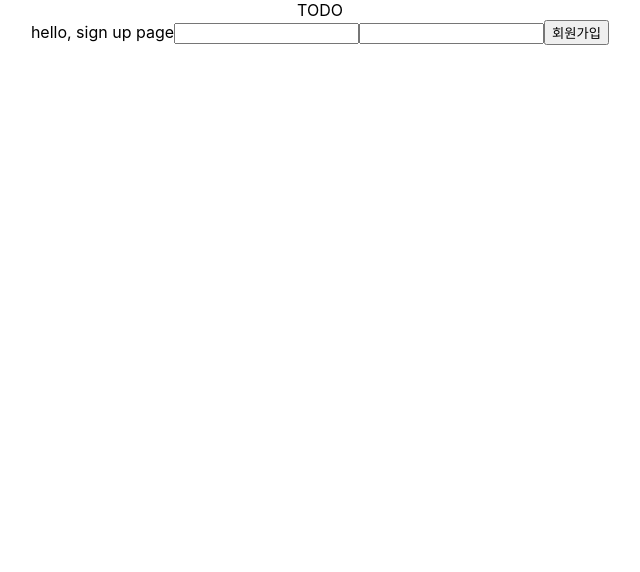
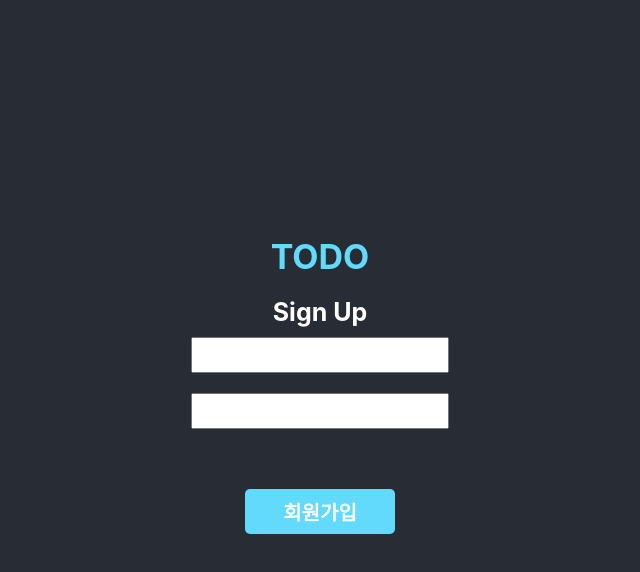
Before and after one commit to yminj1029/wanted-pre-onboarding-frontend, a React (Create React App) app: page /signup in a window 1280 px wide. Shown: the top 572 px of the page, without its empty margins (320-960 px from the left). Built offline with nearby package versions, Linux system fonts and the light colour scheme.

Commit message:
sign up page 스타일 적용

```diff
--- a/src/App.css
+++ b/src/App.css
@@ -1,38 +1,17 @@
 .App {
   text-align: center;
-}
-
-.App-logo {
-  height: 40vmin;
-  pointer-events: none;
-}
-
-@media (prefers-reduced-motion: no-preference) {
-  .App-logo {
-    animation: App-logo-spin infinite 20s linear;
-  }
-}
-
-.App-header {
+  min-height: 100vh;
   background-color: #282c34;
-  min-height: 100vh;
+  color: white;
   display: flex;
   flex-direction: column;
   align-items: center;
   justify-content: center;
-  font-size: calc(10px + 2vmin);
-  color: white;
 }
 
-.App-link {
+.App-header {
+  font-size: calc(10px + 3vmin);
   color: #61dafb;
+  font-weight: bold;
+  padding: 20px;
 }
-
-@keyframes App-logo-spin {
-  from {
-    transform: rotate(0deg);
-  }
-  to {
-    transform: rotate(360deg);
-  }
-}
--- a/src/App.js
+++ b/src/App.js
@@ -7,7 +7,7 @@ import { Route, Routes } from 'react-router-dom';
 function App() {
   return (
     <div className="App">
-      TODO
+      <div className='App-header'>TODO</div>
       <Routes>
         {/* 회원가입 */}
         <Route element={<SignUpPage/>} exact path='/signup'></Route>
--- a/src/pages/SignUpPage.js
+++ b/src/pages/SignUpPage.js
@@ -1,13 +1,48 @@
 import React from 'react';
+import styled from 'styled-components';
 
+const SignUpDiv = styled.div`
+    display: flex;
+    flex-direction: column;
+    align-items: center;
+
+    >span{
+        color: white;
+        font-size: 25px;
+        font-weight: bold;
+    }
+`;
+
+const InputElement = styled.input`
+    width : 250px;
+    height: 30px;
+    margin: 10px;
+`;
+
+const ButtonElement = styled.button`
+    width: 150px;
+    height: 45px;
+    border-radius: 5px;
+    margin: 50px;
+    padding: 5px;
+    font-size: 20px;
+    font-weight: bold;
+    border: none;
+    background-color: #61dafb;
+    color: white;
+    :hover{
+        background-color: white;
+        color: #61dafb;
+    }
+`;
 function SignUpPage(props) {
     return (
-        <div>
-            hello, sign up page
-            <input data-testid="email-input" />
-            <input data-testid="password-input" />
-            <button data-testid="signup-button">회원가입</button>
-        </div>
+        <SignUpDiv>
+            <span>Sign Up</span>
+            <InputElement data-testid="email-input" />
+            <InputElement data-testid="password-input" />
+            <ButtonElement data-testid="signup-button">회원가입</ButtonElement>
+        </SignUpDiv>
     );
 }
 
```
